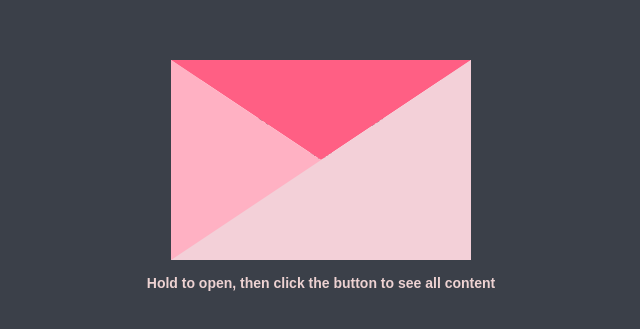
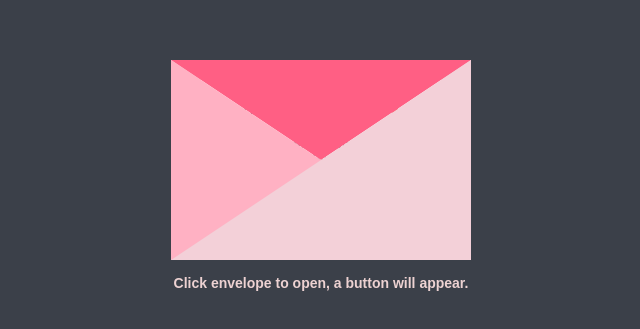
Before and after one commit to searj15/mylouie, a React (Create React App) app: page / in a window 1280 px wide. Shown: the part 225-554 px from the top of the page, without its empty margins (319-959 px from the left). Built offline with nearby package versions, Linux system fonts and the light colour scheme.

Commit message:
final version

```diff
--- a/src/App.js
+++ b/src/App.js
@@ -4,6 +4,7 @@ import './App.css';
 
 function App() {
   const [isLetterOpen, setLetterOpen] = useState(false)
+  const [isEnvelopeOpen, setEnvelopeOpen] = useState(false)
 
   return (
     <div className="App">
@@ -12,17 +13,23 @@ function App() {
       :
       <div>
         <div className='envelope-container'>
-          <div className="wrapper">
+          <div className="wrapper" onClick={() => setEnvelopeOpen(true)}>
             <div className="lid one"></div>
             <div className="lid two"></div>
-            <div className="envelope" onClick={() => setLetterOpen(true)}></div>
+            <div className="envelope"></div>
             <div className="letter">
               <h1>Hi, Meryll Louise</h1>
               <p>I love you with all my heart <strong className="heart">&#x2764;</strong></p>
-              <div className="btn">Read All</div>
+              <p>This message is for you only, sana magustuhan mo. Basta don't cry while reading this ha? Ang purpose lang ng letter na to is pakiligin ka.</p>
+              <br></br>
+              <br></br>
+              <br></br>
+              <br></br>
+              <br></br>
             </div>
           </div>
-          <h1 className='instruction'>Hold to open, then click the button to see all content</h1>
+          { !isEnvelopeOpen && <h1 className='instruction'>Click envelope to open, a button will appear.</h1>}
+          { isEnvelopeOpen && <div className="btn" onClick={() => setLetterOpen(true)}>Read All</div>}
         </div>
       </div>
       }
```
